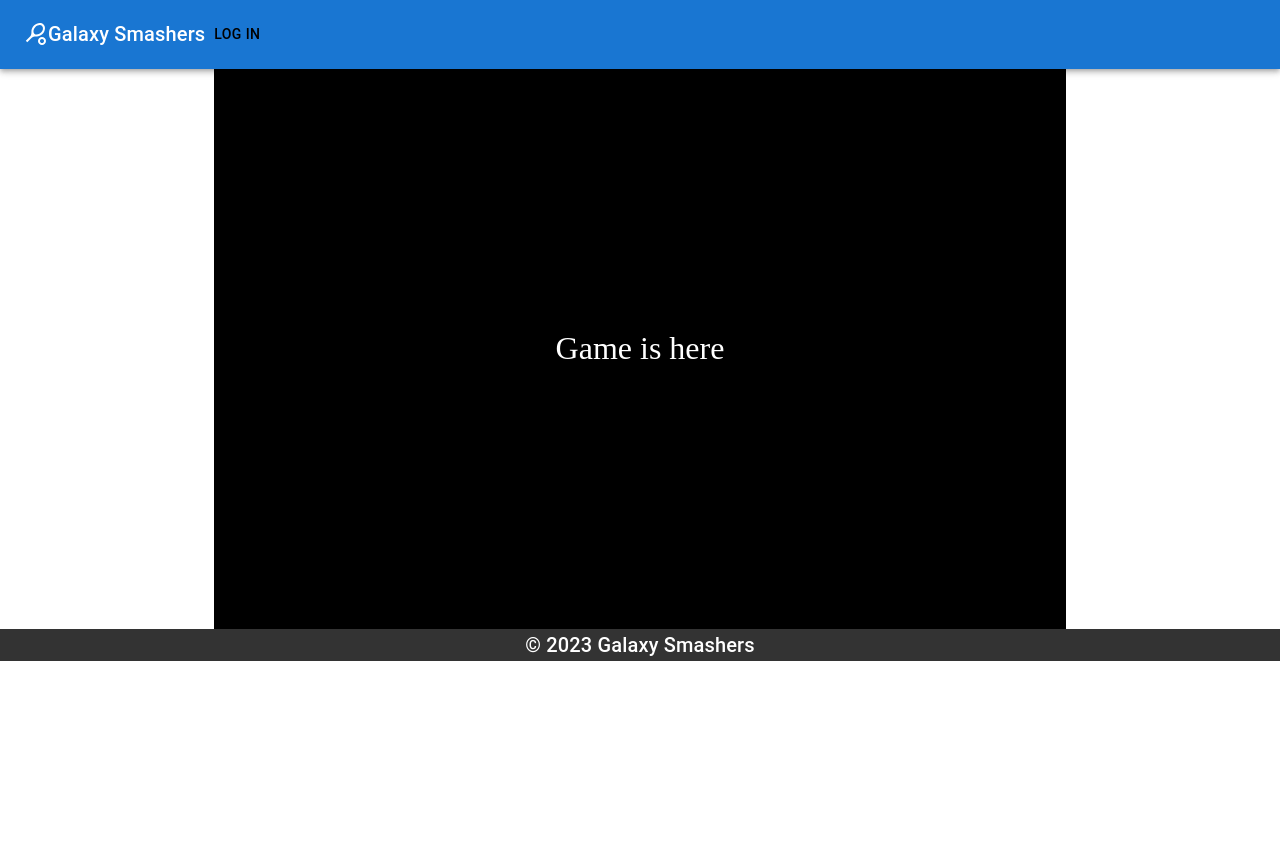
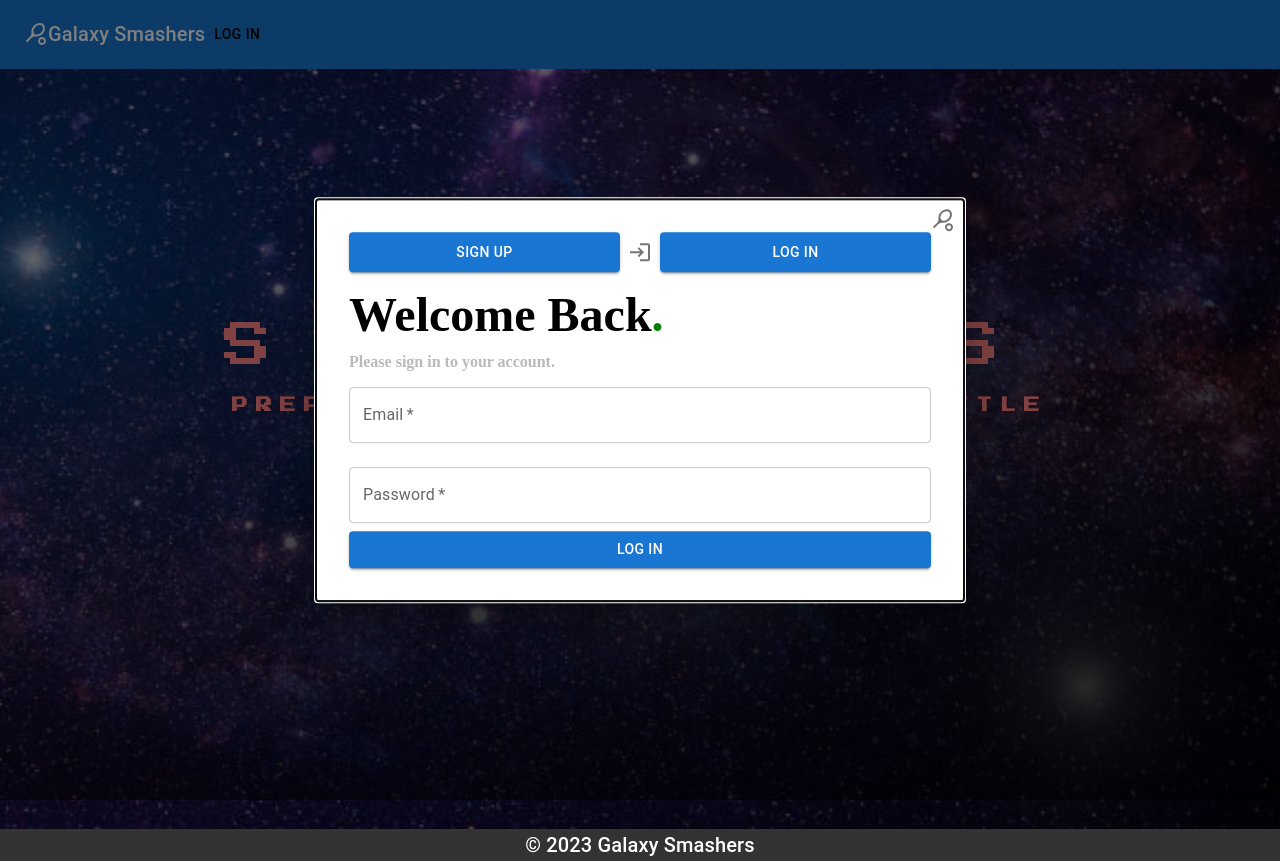
Before and after one commit to Yisrael-Y/Galaxy-Smashers, a React (Vite) app: page / in a window 1280 px wide. Before the commit the page ends 800 px from the top, so only its background shows below. Built offline with nearby package versions, Linux system fonts and the light colour scheme; no server answers.

Commit message:
created homepage

```diff
--- a/index.html
+++ b/index.html
@@ -4,6 +4,9 @@
     <meta charset="UTF-8" />
     <link rel="icon" type="image/svg+xml" href="/vite.svg" />
     <meta name="viewport" content="width=device-width, initial-scale=1.0" />
+    <link rel="preconnect" href="https://fonts.googleapis.com">
+<link rel="preconnect" href="https://fonts.gstatic.com" crossorigin>
+<link href="https://fonts.googleapis.com/css2?family=Press+Start+2P&display=swap" rel="stylesheet">
     <title>Galaxy Smashers</title>
   </head>
   <body>
--- a/package.json
+++ b/package.json
@@ -13,7 +13,7 @@
     "@emotion/react": "^11.11.0",
     "@emotion/styled": "^11.11.0",
     "@mui/icons-material": "^5.11.16",
-    "@mui/material": "^5.13.3",
+    "@mui/material": "^5.13.4",
     "axios": "^1.4.0",
     "react": "^18.2.0",
     "react-dom": "^18.2.0"
@@ -26,6 +26,7 @@
     "eslint-plugin-react": "^7.32.2",
     "eslint-plugin-react-hooks": "^4.6.0",
     "eslint-plugin-react-refresh": "^0.3.4",
+    "react-router-dom": "^6.11.2",
     "vite": "^4.3.9"
   }
 }
--- a/src/App.jsx
+++ b/src/App.jsx
@@ -1,17 +1,20 @@
-import React from 'react';
-import { Typography } from '@mui/material';
-import './App.css';
-import NavBar from './components/NavBar';
-import GameScreen from './components/Game/GameScreen';
+import React from "react";
+import { Typography } from "@mui/material";
+import "./App.css";
+import NavBar from "./components/NavBar";
+import GameScreen from "./components/Game/GameScreen";
+import Homepage from "./components/Homepage";
+import { Route, Routes } from "react-router-dom";
 
 function App() {
-
-
   return (
-    <div >
-      <NavBar/>
-      <GameScreen/>
-      <footer className='Footer'>
+    <div>
+      <NavBar />
+      <Routes>
+        <Route path="/" element={<Homepage />} />
+        <Route path="/gamescreen" element={<GameScreen />} />
+      </Routes>
+      <footer className="Footer">
         <Typography variant="h6">© 2023 Galaxy Smashers</Typography>
       </footer>
     </div>
--- a/src/components/Game/GameScreen.jsx
+++ b/src/components/Game/GameScreen.jsx
@@ -5,7 +5,7 @@ const GameScreen = () => {
   return (
     <Container maxWidth="md">
         <Box className='GameScreen'>
-            Game is here
+            Start Game
         </Box>
     </Container>
   )
--- /dev/null
+++ b/src/components/Homepage.jsx
@@ -0,0 +1,40 @@
+import { Button, Container, Typography } from '@mui/material';
+import React, { useState } from 'react'
+import Modal from "./Login/Modal"
+import { useNavigate } from 'react-router-dom';
+import "../componentstyles/homepage.css"
+
+const Homepage = () => {
+
+    //  const navigate = useNavigate();
+     const [open, setOpen] = useState(true);
+
+
+    const handleClick = () => {
+      setOpen(true);
+    };
+
+    const handleClose = () => {
+      setOpen(false);
+    };
+  return (
+    <div className="main-pg">
+      <div className="top-section"></div>
+      <div className="text-box">
+        <h1 className="heading-primary">
+          <span className="heading-primary-main"> Galaxy Smashers </span>
+          {/* <span className="heading-primary-sub"> Brought to you by  </span> */}
+          <span className="heading-primary-text">
+            Prepare for an interstellar battle like no other!
+          </span>
+        </h1>
+        <div className="btn btn-animated" onClick={handleClick}>
+          Start Your Adventure
+        </div>
+      </div>
+      <Modal open={open} handleClose={handleClose} />
+    </div>
+  );
+}
+
+export default Homepage
--- /dev/null
+++ b/src/componentstyles/homepage.css
@@ -0,0 +1,182 @@
+
+*,
+*::after,
+*::before {
+  margin: 0;
+  padding: 0;
+  box-sizing: border-box;
+}
+/*
+html {
+  font-size: 62.5%;
+  background-color: rgba(245, 107, 1, 0.8);
+}
+
+body {
+  font-family: "Lato", sans-serif;
+  font-weight: 400;
+  font-size: 1rem;
+  line-height: 1.2;
+} */
+
+.main-pg {
+  height: 95vh;
+  background-image: linear-gradient(
+      to right bottom,
+      rgba(49, 42, 112, 0.2),
+      rgba(0, 0, 0, 0.8)
+    ),
+    url(../images/outerspace.jpg);
+  background-size: cover;
+  background-position: top;
+  /* clip-path: polygon(0 0, 100% 0, 100% 80%, 0 100%); */
+  position: relative;
+}
+
+.text-box {
+  position: absolute;
+  top: 40%;
+  left: 50%;
+  transform: translate(-50%, -50%);
+  text-align: center;
+    font-weight: 400;
+  font-size: 1rem;
+  line-height: 1.2;
+  font-family: 'Press Start 2P', cursive;
+}
+
+.heading-primary {
+  color: #ff8484;
+  text-transform: uppercase;
+
+  /* this is a fix for the shake that sometimes happens at the end of an animation */
+  backface-visibility: hidden;
+
+  margin-bottom: 2rem;
+}
+
+.heading-primary-main {
+  display: block;
+  font-size: 3rem;
+  font-weight: 400;
+  letter-spacing: 3.5rem;
+  animation-name: moveInLeft;
+  animation-duration: 1s;
+  animation-timing-function: ease-out;
+
+  /*animation-iteration-count: 3;
+ animation-delay: 3s; */
+}
+
+.heading-primary-sub {
+  display: block;
+  font-size: 1rem;
+  font-weight: 700;
+  letter-spacing: 1.75rem;
+  animation: moveInRight 1s ease-out;
+}
+
+.heading-primary-text {
+  display: block;
+  margin-top: 20px;
+  font-size: 1rem;
+  font-weight: 700;
+  letter-spacing: 0.5rem;
+  animation: moveInRight 1s ease-out;
+  /* animation: moveInBottom 2s ease-out 0.75; */
+  animation-fill-mode: backwards;
+}
+
+@keyframes moveInLeft {
+  0% {
+    opacity: 0;
+    transform: translateX(-10rem);
+  }
+  80% {
+    transform: translateX(1rem);
+  }
+
+  100% {
+    opacity: 1;
+    transform: translate(0);
+  }
+}
+
+@keyframes moveInRight {
+  0% {
+    opacity: 0;
+    transform: translateX(10rem);
+}
+
+  80% {
+      transform: translateX(-1rem);
+    }
+
+    100% {
+    opacity: 1;
+    transform: translate(0);
+  }
+}
+
+.btn-animated:link,
+.btn-animated:visited {
+  text-transform: uppercase;
+  text-decoration: none;
+  padding: 1.5rem 4rem;
+  display: inline-block;
+  border-radius: 3rem;
+  transition: all 0.2s;
+  position: relative;
+  font-weight: 700;
+  font-size: 1.6rem;
+
+}
+
+.btn-animated:hover {
+    transform: translateY(-0.3rem);
+    box-shadow: 0 0.5rem 2rem rgba(0, 0, 0, 0.2);
+}
+
+.btn-animated:active {
+    transform: translateY(-0.1rem);
+    box-shadow: 0 0.5rem 1rem rgba(0, 0, 0, 0.2);
+}
+
+
+
+.btn-animated::after {
+    content: "";
+    display: inline-block;
+    height: 3rem;
+    width: 30rem;
+    border-radius: 4rem;
+    position: absolute;
+    top: 12rem;
+    left: 10rem;
+    z-index: -1;
+    transition: all 0.4s;
+    background-color: #252121;
+}
+
+.btn-animated:hover::after {
+    transform: scaleX(1.4) scaleY(1.6);
+    opacity: 0;
+}
+
+.btn-animated {
+    animation: moveInBottom 2s ease-out 0.75;
+    animation-fill-mode: backwards;
+      color: #ff8484;
+
+}
+@keyframes moveInBottom {
+  0% {
+    opacity: 0;
+    transform: translateY(3rem);
+  }
+
+  100% {
+    opacity: 1;
+    transform: translate(0);
+  }
+}
```
Also changed, not shown: src/main.jsx (+8 -5 lines), src/images/outerspace.jpg (added), 1 other file (tests, documents, lock files or other folders).
